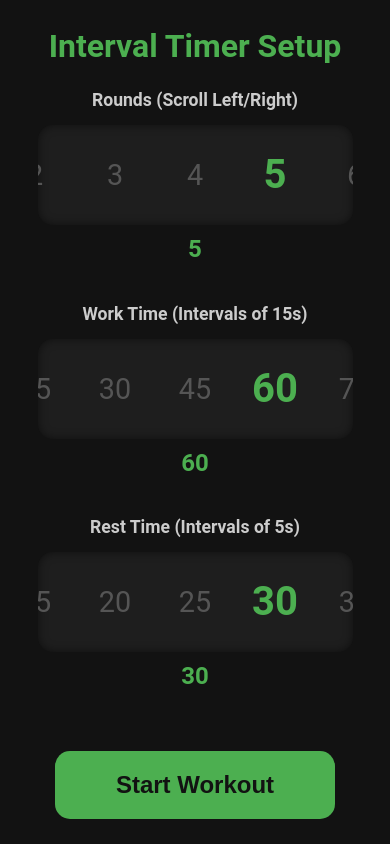
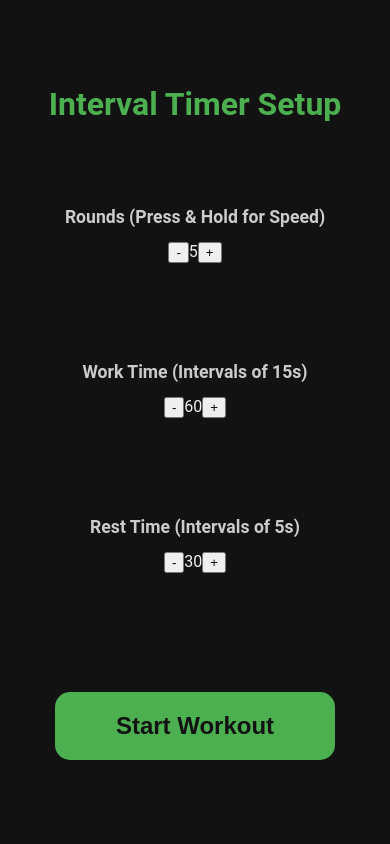
Before and after one commit to ashwintitan/gemini-workout, a React app: page / in a window 390 px wide. Built offline with nearby package versions, Linux system fonts and the light colour scheme.

Commit message:
Reverted to stable button input and fixed mobile layout overflow with flexbox

```diff
--- a/src/App.js
+++ b/src/App.js
@@ -7,6 +7,7 @@ const MAX_TIME = 120;
 const WORK_INCREMENT = 15;
 const REST_INCREMENT = 5;
 const PREP_TIME = 5;
+const HOLD_INTERVAL_MS = 100; // Time between repeating increments (fast)
 
 // --- WORKOUT STATE ENUM ---
 const WORKOUT_STATES = {
@@ -35,89 +36,90 @@ const playHighPitchedNoise = () => {
     }
 };
 
-// --- HORIZONTAL SCROLL INPUT COMPONENT (FIX APPLIED HERE) ---
-const HorizontalScrollInput = React.memo(({ label, value, max, increment, min, onChange }) => {
-    const wheelRef = useRef(null);
-    const itemWidth = 80; // Must match CSS
-    const maxIndex = Math.floor((max - min) / increment);
+// --- FAST INPUT COMPONENT (Press-and-Hold - Stable Version) ---
+const FastInput = React.memo(({ label, value, max, increment, min, onChange }) => {
+    const intervalRef = useRef(null);
 
-    // Generate all possible values for the wheel
-    const items = Array.from({ length: maxIndex + 1 }, (_, i) => min + i * increment);
+    const changeValue = useCallback((direction, currentValue) => {
+        let newValue;
+        if (direction === 'up') {
+            newValue = Math.min(currentValue + increment, max);
+        } else {
+            newValue = Math.max(currentValue - increment, min);
+        }
+        return newValue;
+    }, [increment, max, min]);
 
-    // Calculate the index corresponding to the current value
-    const currentIndex = Math.floor((value - min) / increment);
+    const applyChange = useCallback((direction) => {
+        onChange(prevValue => {
+            return changeValue(direction, prevValue);
+        });
+    }, [onChange, changeValue]);
 
-    // Effect to set the initial scroll position correctly on load/value change
+    const handleMouseDown = (direction) => {
+        if (intervalRef.current) {
+            clearInterval(intervalRef.current);
+            intervalRef.current = null;
+        }
+
+        // 1. Apply the change once on the initial click
+        applyChange(direction);
+
+        // Check if we are stuck at a boundary after the first click
+        const nextValue = changeValue(direction, value);
+        if (nextValue === value) {
+            return;
+        }
+
+        // 2. Start repeating interval
+        intervalRef.current = setInterval(() => {
+            applyChange(direction);
+        }, HOLD_INTERVAL_MS);
+    };
+
+    const handleMouseUp = () => {
+        if (intervalRef.current) {
+            clearInterval(intervalRef.current);
+            intervalRef.current = null;
+        }
+    };
+
     useEffect(() => {
-        if (wheelRef.current) {
-            // Calculate the position required to center the item (currentIndex)
-            const scrollCenter = (currentIndex * itemWidth);
-
-            // Calculate the offset needed to center the item in the scroll window
-            const offset = (wheelRef.current.offsetWidth / 2) - (itemWidth / 2);
-
-            // Set the scroll position
-            wheelRef.current.scrollLeft = scrollCenter - offset;
-        }
-    }, [currentIndex, items.length, min, increment]);
-
-    // Debounce function to prevent excessive state updates during scrolling
-    const debounceRef = useRef(null);
-    const handleScroll = () => {
-        if (debounceRef.current) clearTimeout(debounceRef.current);
-
-        debounceRef.current = setTimeout(() => {
-            const element = wheelRef.current;
-            if (!element) return;
-
-            // --- FIX: Correct calculation for centered scroll-snap index ---
-
-            // 1. Get the current scrollLeft position
-            const scrollLeft = element.scrollLeft;
-
-            // 2. Calculate the index: scroll position / item width.
-            // We use itemWidth (80) which is the distance between snap points.
-            // We round the result to find the index of the nearest snapped item.
-            const rawIndex = Math.round(scrollLeft / itemWidth);
-
-            // 3. Clamp the index between 0 and maxIndex
-            let newIndex = Math.max(0, Math.min(maxIndex, rawIndex));
-
-            // 4. Calculate the actual value based on the new index
-            const newValue = min + newIndex * increment;
-
-            if (newValue !== value) {
-                onChange(newValue);
+        return () => {
+            if (intervalRef.current) {
+                clearInterval(intervalRef.current);
             }
-        }, 100); // 100ms debounce
-    };
+        };
+    }, []);
 
     return (
         <div className="input-group">
             <label className="input-label">{label}</label>
-            <div className="scroll-container">
-                <div
-                    ref={wheelRef}
-                    className="scroll-wheel-horizontal"
-                    onScroll={handleScroll}
+            <div className="input-controls">
+                <button
+                    onMouseDown={() => handleMouseDown('down')}
+                    onMouseUp={handleMouseUp}
+                    onMouseLeave={handleMouseUp}
+                    onTouchStart={() => handleMouseDown('down')}
+                    onTouchEnd={handleMouseUp}
+                    className="control-btn minus"
+                    disabled={value === min}
                 >
-                    {/* Add invisible padding items for centering the first and last values */}
-                    <div className="scroll-padding-start" style={{ width: `calc(50% - ${itemWidth / 2}px)` }}></div>
-
-                    {items.map((item, index) => (
-                        <div
-                            key={index}
-                            className={`scroll-item-h ${item === value ? 'active' : ''}`}
-                            style={{ width: itemWidth }}
-                        >
-                            {item}
-                        </div>
-                    ))}
-
-                    <div className="scroll-padding-end" style={{ width: `calc(50% - ${itemWidth / 2}px)` }}></div>
-                </div>
+                    -
+                </button>
+                <span className="input-value">{value}</span>
+                <button
+                    onMouseDown={() => handleMouseDown('up')}
+                    onMouseUp={handleMouseUp}
+                    onMouseLeave={handleMouseUp}
+                    onTouchStart={() => handleMouseDown('up')}
+                    onTouchEnd={handleMouseUp}
+                    className="control-btn plus"
+                    disabled={value === max}
+                >
+                    +
+                </button>
             </div>
-            <div className="value-display">{value}</div>
         </div>
     );
 });
@@ -204,7 +206,6 @@ function App() {
 
     const createSettingsSetter = useCallback((key) => {
         return (newVal) => {
-            // The ScrollInput directly passes the final value, so we use the non-function update path
             if (typeof newVal === 'function') {
                 setSettings(prev => ({...prev, [key]: newVal(prev[key])}));
             } else {
@@ -219,15 +220,16 @@ function App() {
             <div className="app setup-view">
                 <h1 className="title">Interval Timer Setup</h1>
 
-                <HorizontalScrollInput
-                    label="Rounds (Scroll Left/Right)"
+                {/* Reverting to the highly stable FastInput component */}
+                <FastInput
+                    label="Rounds (Press & Hold for Speed)"
                     value={settings.rounds}
                     min={1}
                     max={MAX_ROUNDS}
                     increment={1}
                     onChange={createSettingsSetter('rounds')}
                 />
-                <HorizontalScrollInput
+                <FastInput
                     label={`Work Time (Intervals of ${WORK_INCREMENT}s)`}
                     value={settings.workTime}
                     min={WORK_INCREMENT}
@@ -235,7 +237,7 @@ function App() {
                     increment={WORK_INCREMENT}
                     onChange={createSettingsSetter('workTime')}
                 />
-                <HorizontalScrollInput
+                <FastInput
                     label={`Rest Time (Intervals of ${REST_INCREMENT}s)`}
                     value={settings.restTime}
                     min={REST_INCREMENT}
```
